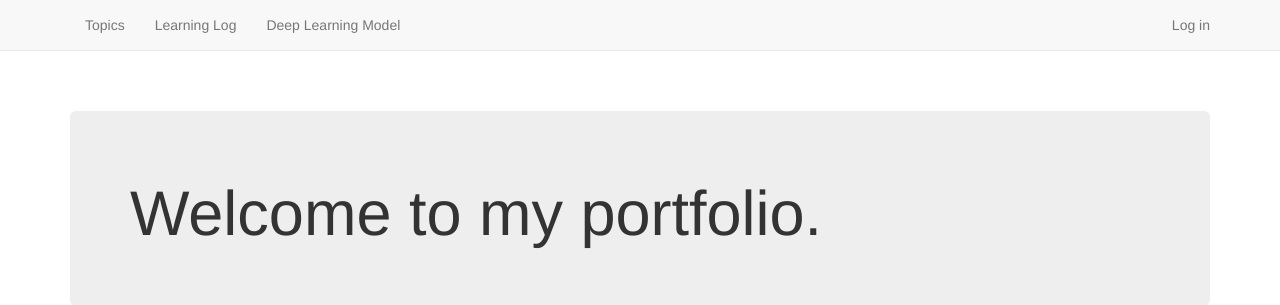
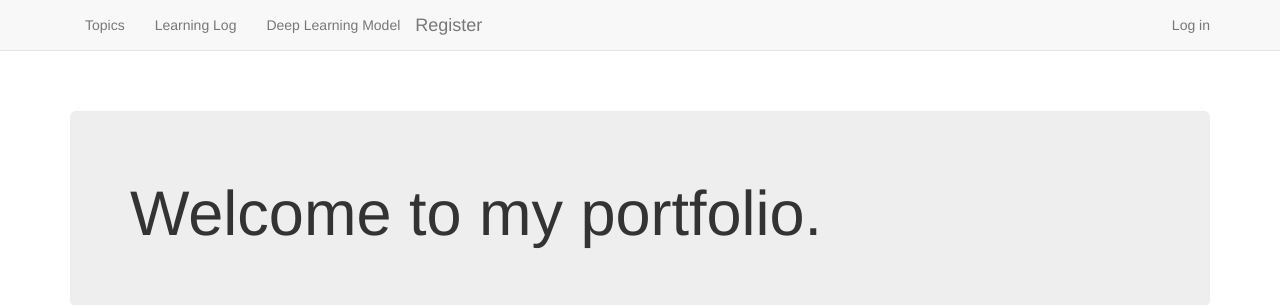
Before and after one commit to stephanievelez/porfolio-railway, a Django app: page / in a window 1280 px wide. Shown: the top 305 px of the page. Run offline with Django 4.2, Linux system fonts and the light colour scheme; some libraries are stand-ins or nearby versions.

Commit message:
enabled register

```diff
--- a/learning_logs/templates/learning_logs/base.html
+++ b/learning_logs/templates/learning_logs/base.html
@@ -28,7 +28,7 @@
 {#  <li> <a href= "{%url 'table' %}"> Nutrition Lab </a></li>#}
   </ul>
 
-{#    <a class="navbar-brand text-bg-dark" href= "{%url 'users:register' %}"> Register </a>#}
+<a class="navbar-brand text-bg-dark" href= "{%url 'users:register' %}"> Register </a>
 {#      <a class="navbar-brand text-bg-dark" href= "{%url 'alzheimer-model' %}"> Deep Learning Model </a>#}
 {#  <a class="navbar-brand text-bg-dark" href= "{%url 'table' %}"> Nutrition Lab </a>#}
       <ul class="nav navbar-nav navbar-right">
```
